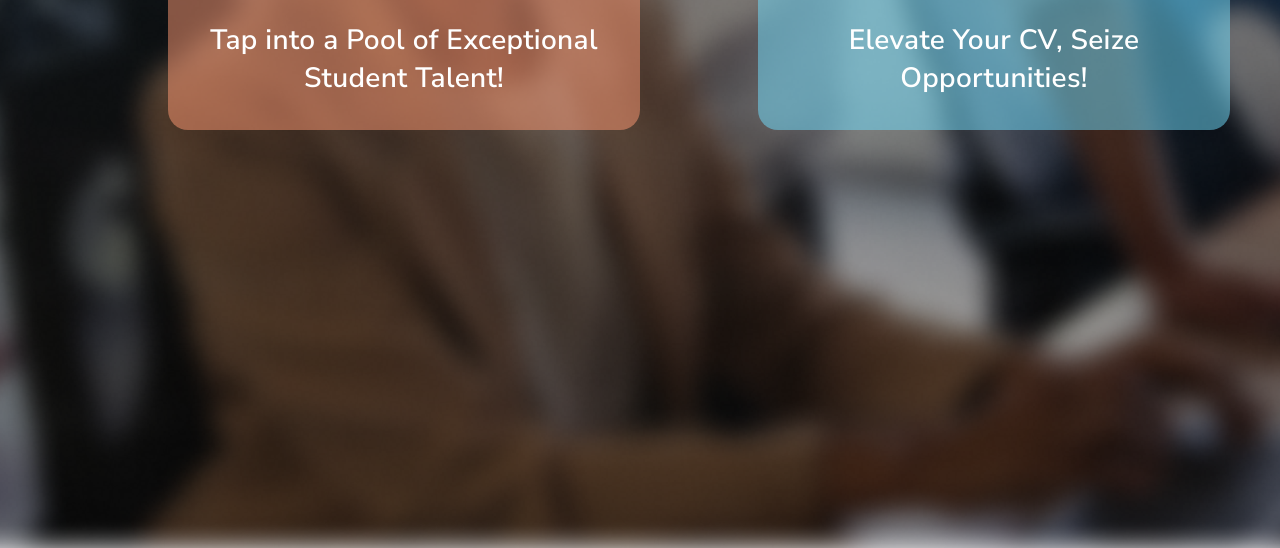
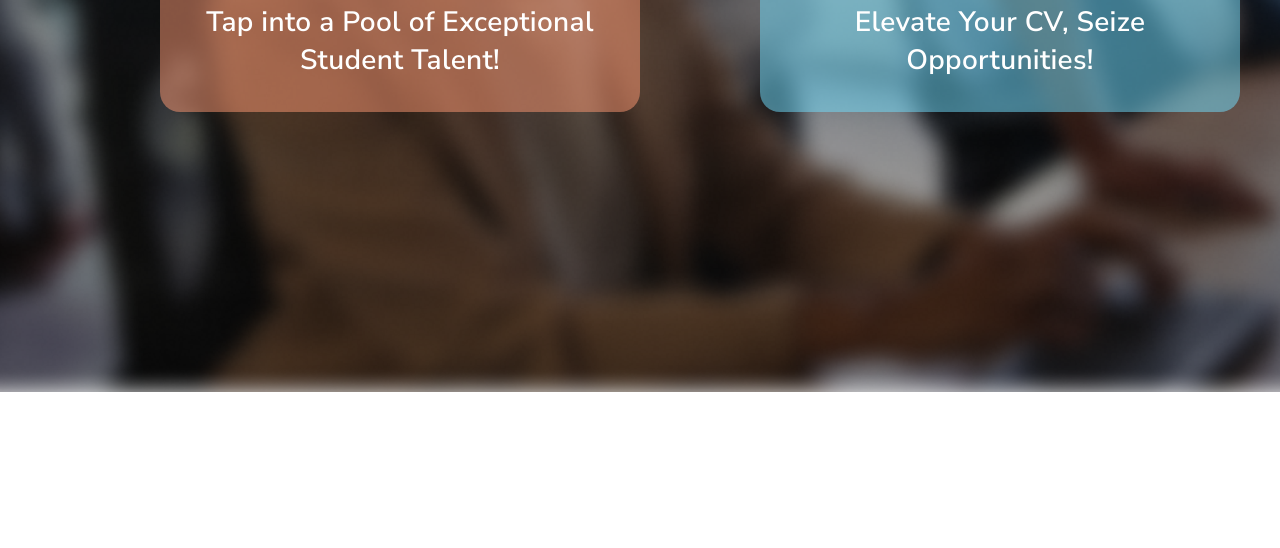
Before and after one commit to mariiaipatova/ReDi_Alumni, a plain HTML site: page index.html in a window 1280 px wide. Shown: the part 803-1351 px from the top of the page. After the commit the page ends 1195 px from the top, so only its background shows below. Drawn offline with Linux system fonts and the light colour scheme.

Commit message:
bottom padding changed

```diff
--- a/style.css
+++ b/style.css
@@ -7,10 +7,10 @@ body {
   font-family: "Nunito Sans", Arial, sans-serif;
 }
 main {
-  padding-top: 100px;
-  padding-left: 50px;
-  padding-bottom: 300px;
-  padding-right: 50px;
+  padding-top: 10vh;
+  padding-left: 5vh;
+  padding-bottom: 20vh;
+  padding-right: 5vh;
   text-align: center;
   background-image: url(back\ photo.png);
   background-repeat: no-repeat;
```
